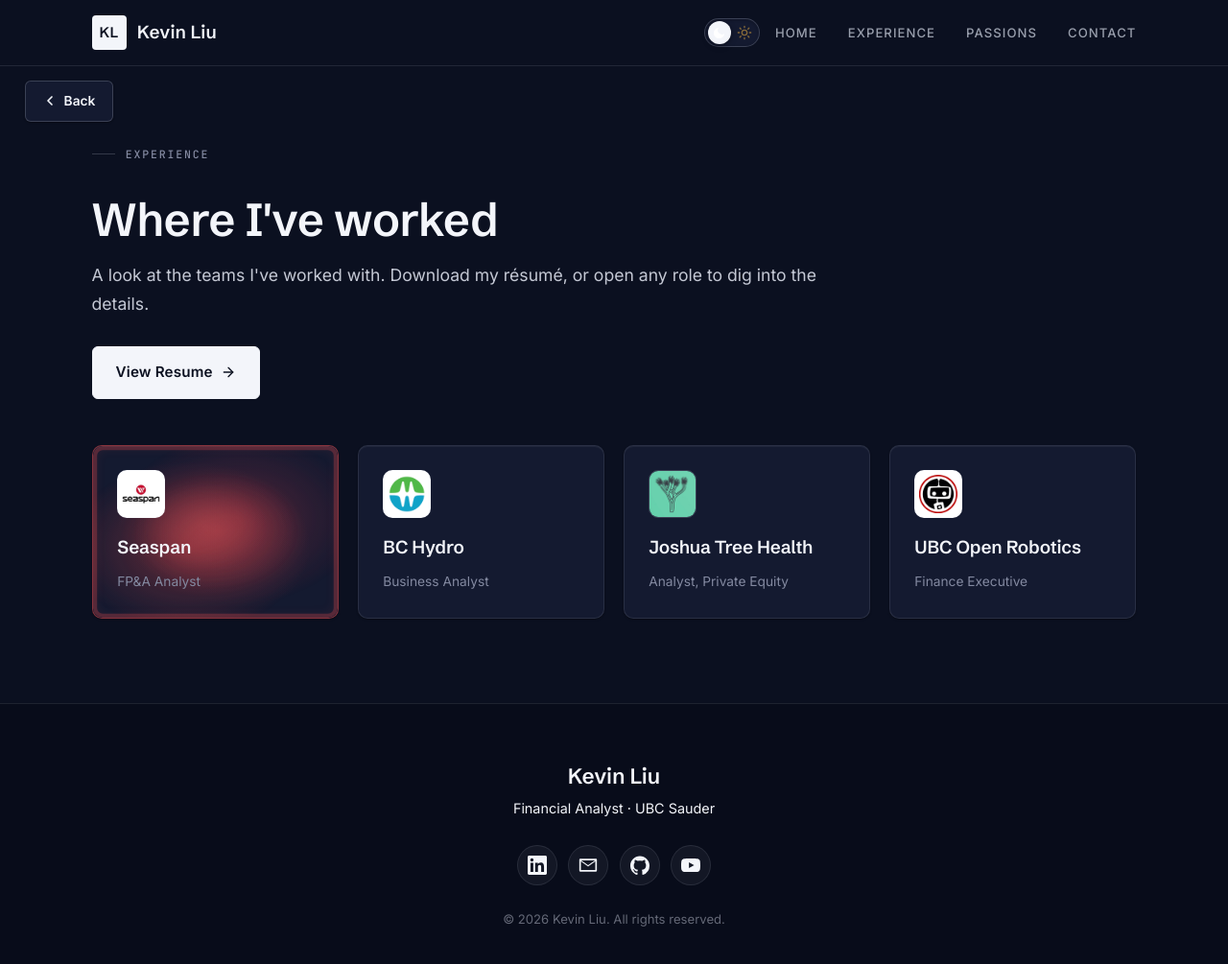
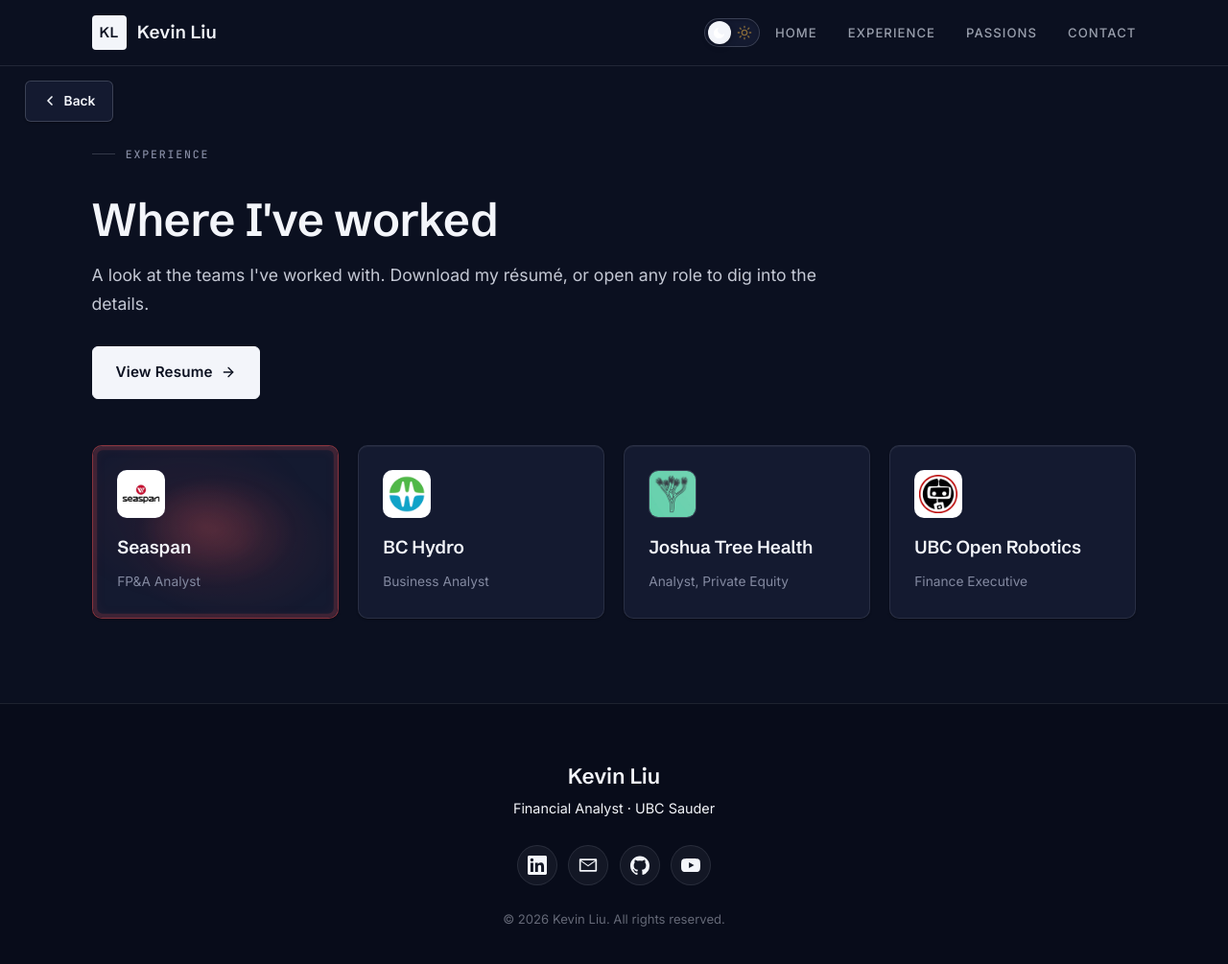
Before and after one commit to kev2k04/kev2k04.github.io, a Jekyll site: the page built from experience.html, in a window 1280 px wide and 1025 px high. Shown: the top 1005 px of the window at 96% size. Built offline with Jekyll 4.4.1, drawn with Linux system fonts in a browser that asks for light colours.

Commit message:
Music video warning + Seaspan pulse contrast
- Flash-warning copy: rewrite to describe the clip as a concert recording I
  filmed at a 2hollis 2024 show, and mention epilepsy sensitivity.
- Recolor the "I understand — play" button to warm amber (the site's caution
  colour, shared with the warning icon) so it reads apart from the violet.
- Seaspan card: widen the interior red's range so it dims further at the trough
  and blooms brighter on the swell — the phase in/out is now clearly visible.

Co-Authored-By: Claude Opus 4.8 <noreply@anthropic.com>

```diff
--- a/assets/css/main.scss
+++ b/assets/css/main.scss
@@ -1076,8 +1076,10 @@ html[data-mode="light"] #about::after {
     radial-gradient(closest-side at 50% 50%, rgba(208, 54, 70, 0.34), transparent 72%),
     radial-gradient(closest-side at 50% 50%, rgba(255, 96, 96, 0.22), transparent 66%);
   background-size: 130% 130%, 150% 150%, 95% 95%;
-  opacity: 0.92;
-  animation: seaspan-slosh 4.6s ease-in-out infinite;
+  /* Same ~3s beat as the surface + border so the whole interior phases in and
+     out together — the red floods in as the border swells, then drains as it
+     shrinks. The irregular paths keep it churning while it breathes. */
+  animation: seaspan-slosh 3s ease-in-out infinite;
 }
 /* Surface layer — brighter, smaller ripples on the brisk beat, plus the
    expanding red border ring. Out of phase with the deep layer, so where they
@@ -1090,18 +1092,21 @@ html[data-mode="light"] #about::after {
   animation: seaspan-tide 3s ease-in-out infinite;
 }
 @keyframes seaspan-slosh {
-  0%   { background-position: 18% 28%, 82% 72%, 55% 50%; background-size: 130% 130%, 150% 150%, 90% 90%; }
-  25%  { background-position: 72% 12%, 28% 86%, 22% 62%; background-size: 152% 152%, 126% 126%, 122% 122%; }
-  50%  { background-position: 88% 72%, 14% 30%, 78% 40%; background-size: 118% 118%, 168% 168%, 80% 80%; }
-  75%  { background-position: 38% 90%, 62% 16%, 30% 76%; background-size: 162% 162%, 122% 122%, 112% 112%; }
-  100% { background-position: 18% 28%, 82% 72%, 55% 50%; background-size: 130% 130%, 150% 150%, 90% 90%; }
+  /* opacity breathes 0.4 → 1 → 0.4 in lockstep with the border swell; positions
+     and sizes churn through five irregular stops so it reads as water, not a
+     simple fade. */
+  0%   { opacity: 0.2;  background-position: 18% 28%, 82% 72%, 55% 50%; background-size: 130% 130%, 150% 150%, 90% 90%; }
+  25%  { opacity: 0.62; background-position: 72% 12%, 28% 86%, 22% 62%; background-size: 152% 152%, 126% 126%, 122% 122%; }
+  50%  { opacity: 1;    background-position: 88% 72%, 14% 30%, 78% 40%; background-size: 118% 118%, 168% 168%, 80% 80%; }
+  75%  { opacity: 0.62; background-position: 38% 90%, 62% 16%, 30% 76%; background-size: 162% 162%, 122% 122%, 112% 112%; }
+  100% { opacity: 0.2;  background-position: 18% 28%, 82% 72%, 55% 50%; background-size: 130% 130%, 150% 150%, 90% 90%; }
 }
 @keyframes seaspan-tide {
   /* opacity = the swell; the inset ring is the red border — it brightens AND
      thickens (4px → 12px → 4px) on the beat so the edge visibly expands; the two
      ripples grow + drift across so the bright surface keeps moving. */
   0% {
-    opacity: 0.5;
+    opacity: 0.32;
     background-position: 30% 36%, 74% 68%;
     background-size: 78% 78%, 100% 100%;
     box-shadow: inset 0 0 12px rgba(229, 72, 72, 0.28), inset 0 0 0 4px rgba(235, 78, 78, 0.55);
@@ -1113,7 +1118,7 @@ html[data-mode="light"] #about::after {
     box-shadow: inset 0 0 60px rgba(235, 70, 70, 0.62), inset 0 0 0 12px rgba(255, 100, 100, 1);
   }
   100% {
-    opacity: 0.5;
+    opacity: 0.32;
     background-position: 30% 36%, 74% 68%;
     background-size: 78% 78%, 100% 100%;
     box-shadow: inset 0 0 12px rgba(229, 72, 72, 0.28), inset 0 0 0 4px rgba(235, 78, 78, 0.55);
@@ -2164,11 +2169,13 @@ img.album__art {
 }
 .video-btn--ghost { color: rgba(244, 246, 251, 0.9); background: transparent; border: 1px solid rgba(255, 255, 255, 0.26); }
 .video-btn--ghost:hover { background: rgba(255, 255, 255, 0.09); }
+/* Proceed/play button — warm amber (the site's caution colour, shared with the
+   flash-warning icon) so it stands apart from the violet music accent. */
 .video-btn--go {
-  color: #15110b; background: rgb(var(--card-accent)); border: none;
-  box-shadow: 0 12px 26px -10px rgba(var(--card-accent), 0.8);
-}
-.video-btn--go:hover { transform: translateY(-1px) scale(1.03); }
+  color: #1c1405; background: #f4b740; border: none;
+  box-shadow: 0 12px 26px -10px rgba(244, 183, 64, 0.7);
+}
+.video-btn--go:hover { transform: translateY(-1px) scale(1.03); background: #ffc757; }
 .video-btn:active { transform: scale(0.96); }
 
 /* Video stage */
```
Also changed, not shown: _includes/passions/music.html (+4 -3 lines).
